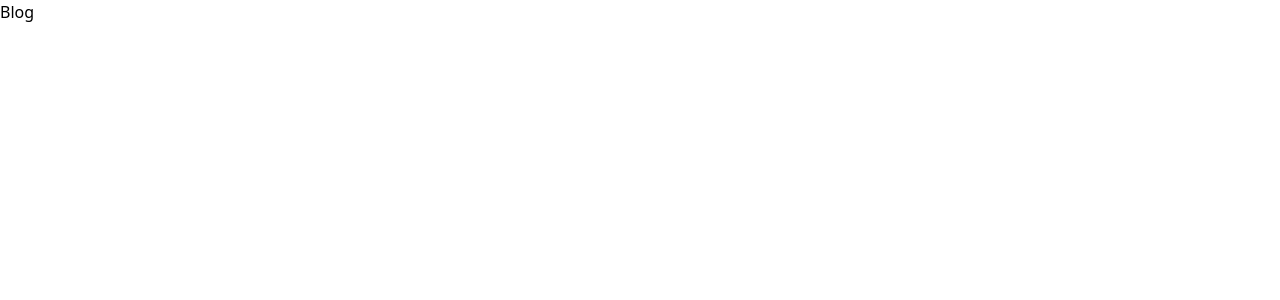
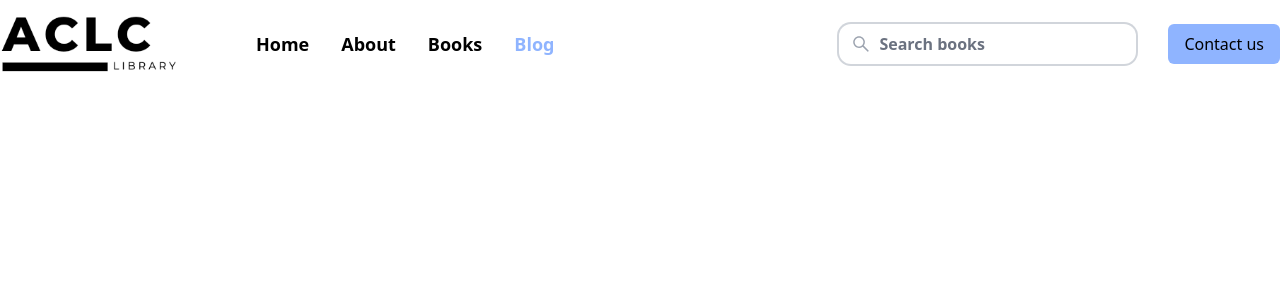
Before and after one commit to lugh-tuatha/aclc-library, a React (Vite) app: page /blog in a window 1280 px wide. Shown: the top 300 px of the page. Built offline with nearby package versions, Linux system fonts and the light colour scheme.

Commit message:
styles: navbar

```diff
--- a/package.json
+++ b/package.json
@@ -12,6 +12,7 @@
   "dependencies": {
     "react": "^18.2.0",
     "react-dom": "^18.2.0",
+    "react-icons": "^4.9.0",
     "react-router-dom": "^6.12.1"
   },
   "devDependencies": {
--- a/src/App.jsx
+++ b/src/App.jsx
@@ -7,7 +7,7 @@ function App() {
   return (
     <>
       <Navbar />
-      <h1 className="text-3xl font-bold underline">
+      <h1 className="text-3xl font-bold underline container mx-auto">
         Hello world!
       </h1>
     </>
--- /dev/null
+++ b/src/components/button/index.jsx
@@ -0,0 +1,9 @@
+import React from 'react'
+
+function Button(props) {
+  return (
+    <div className='px-4 py-2 bg-primary rounded-md cursor-pointer'>{props.children}</div>
+  )
+}
+
+export default Button
--- a/src/components/navbar/index.jsx
+++ b/src/components/navbar/index.jsx
@@ -1,25 +1,44 @@
 import React from 'react'
+import './navbar.css'
 
 import logo from '../../assets/logo.png'
+import { AiOutlineSearch } from "react-icons/ai";
+
+import { NavLink } from 'react-router-dom';
+
+import Button from '../button'
 
 function Navbar() {
   return (
-    <nav className='container mx-auto flex justify-between'>
+    <nav className='container mx-auto flex justify-between cursor-pointer py-4'>
       <div className='flex gap-20'>
         <img src={logo} alt="logo" className='w-44'/>
 
-        <ul className='flex gap-8 font-bold text-lg items-center'>
-          <li>Home</li>
-          <li>About</li>
-          <li>Books</li>
-          <li>Blog</li>
+        <ul className='flex gap-8 font-semibold text-lg items-center'>
+          <li>
+            <NavLink to="/">Home</NavLink>
+          </li>
+          <li>
+            <NavLink to="/about">About</NavLink>
+          </li>
+          <li>
+            <NavLink to="/books">Books</NavLink>
+          </li>
+          <li>
+            <NavLink to="/blog">Blog</NavLink>
+          </li>
         </ul>
       </div>
 
       <div className='flex items-center gap-8'>
-        <input type="search" name="" id="" className='border-2 border-primary'/>
 
-        <button>Contact us</button>
+        <div className='relative flex items-center text-gray-400 focus-within:text-gray-600'>
+          <AiOutlineSearch className='w-5 h-5 absolute ml-3 pointer-events-none'/>
+          <input type="text" name='search' placeholder='Search books' autoComplete='off' className='pr-3 pl-10 py-2 font-semibold placeholder-gray-500 rounded-xl border-none ring-2 ring-gray-300 focus:ring-gray-500 focus:ring-2 outline-none'/>
+        </div>
+
+
+        <Button>Contact us</Button>
       </div>
 
     </nav>
--- /dev/null
+++ b/src/components/navbar/navbar.css
@@ -0,0 +1,3 @@
+ul li a.active{
+  color: var(--primary);
+}
--- a/src/index.css
+++ b/src/index.css
@@ -1,3 +1,10 @@
 @tailwind base;
 @tailwind components;
 @tailwind utilities;
+
+:root {
+  --primary: #8fb4ff;
+  --secondary: #ebf1ff;
+  --accent: #ff8f94;
+  --text_color: #000000;
+}
--- a/src/pages/about/index.jsx
+++ b/src/pages/about/index.jsx
@@ -1,9 +1,11 @@
 import React from 'react'
+import Navbar from '../../components/navbar'
 
 function About() {
   return (
     <div>
-      <p>asdads</p>
+      <Navbar />
+
     </div>
   )
 }
--- a/src/pages/blog/index.jsx
+++ b/src/pages/blog/index.jsx
@@ -1,8 +1,11 @@
 import React from 'react'
+import Navbar from '../../components/navbar'
 
 function Blog() {
   return (
-    <div>Blog</div>
+    <div>
+      <Navbar />
+    </div>
   )
 }
 
--- a/src/pages/books/index.jsx
+++ b/src/pages/books/index.jsx
@@ -1,8 +1,11 @@
 import React from 'react'
+import Navbar from '../../components/navbar'
 
 function Books() {
   return (
-    <div>Books</div>
+    <div>
+      <Navbar />
+    </div>
   )
 }
 
```
Also changed, not shown: 2 other files (tests, documents, lock files or other folders).
